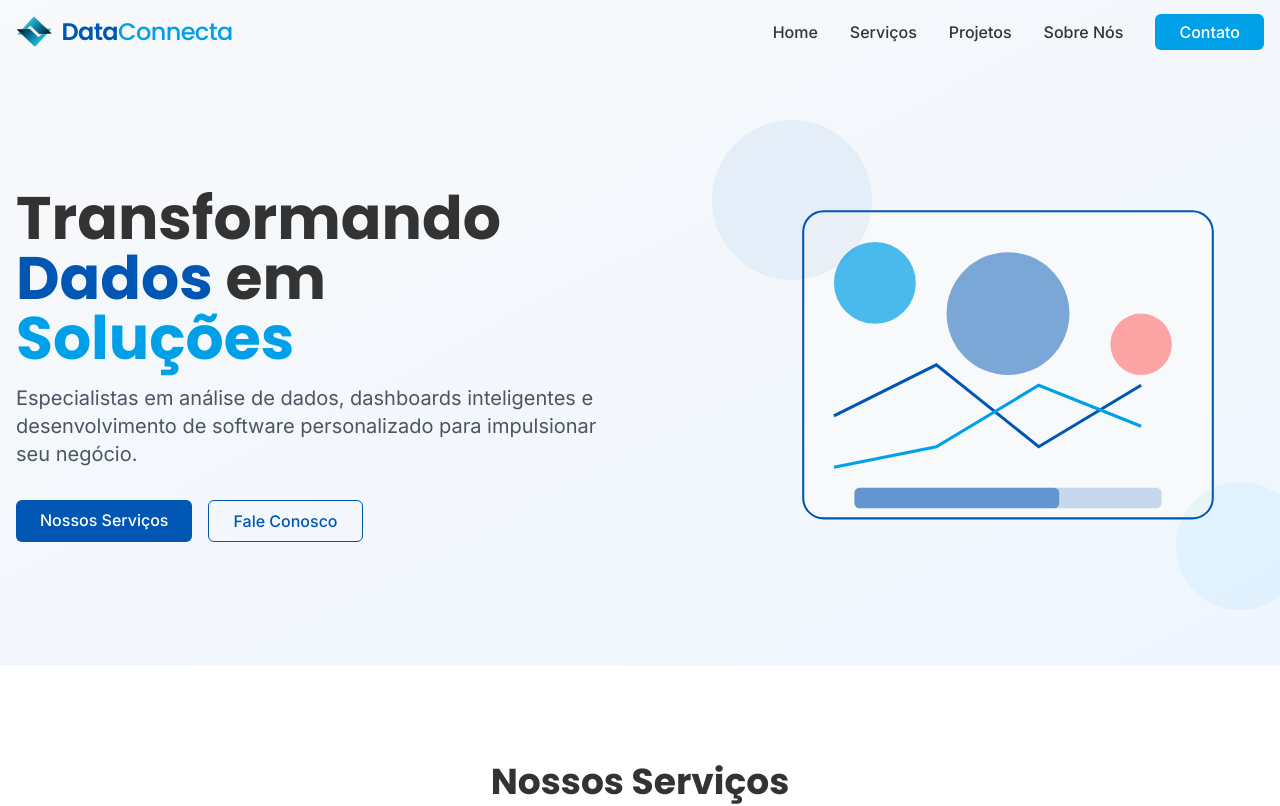
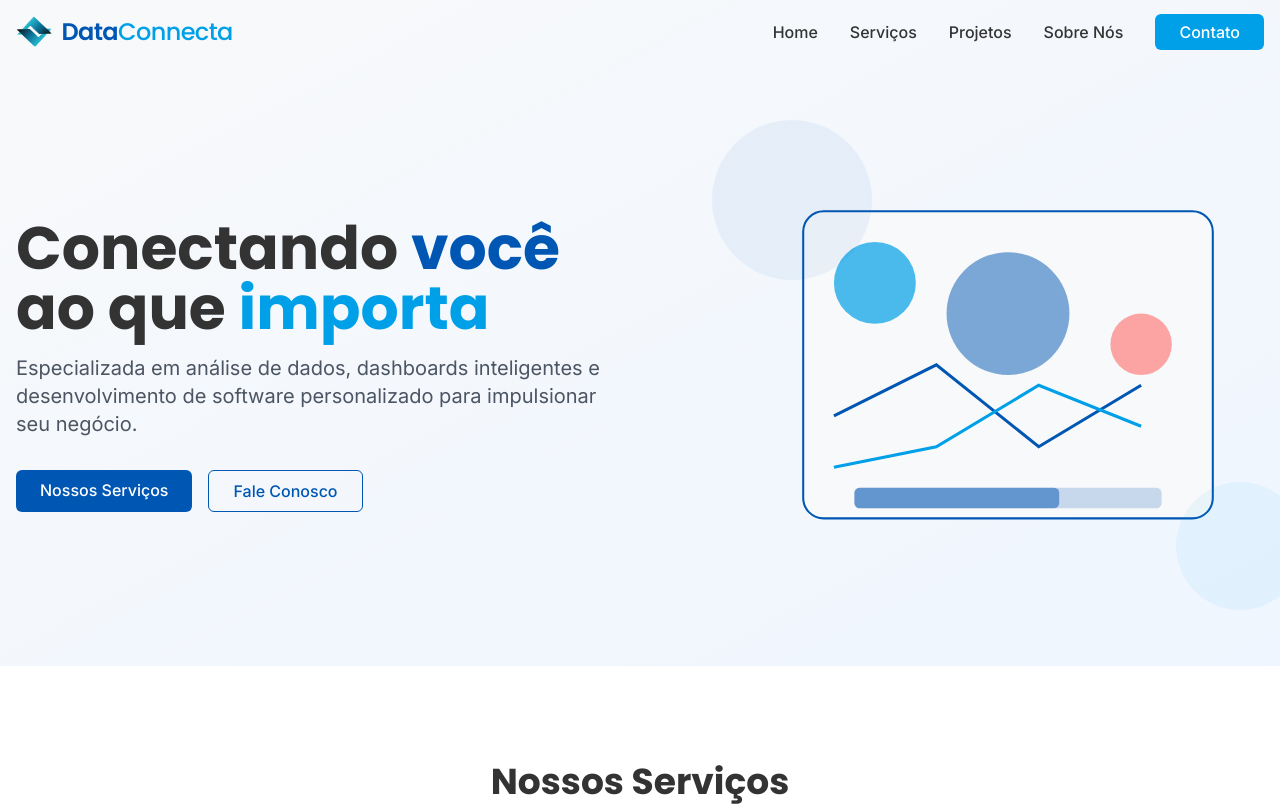
Before and after one commit to ShillyaRodgez/Data-Connecta, a React (Vite) app: page / in a window 1280 px wide. Shown: the top 806 px of the page. Built offline with nearby package versions, Linux system fonts and the light colour scheme; the HTML template or start-up script is replaced by a standard one.

Commit message:
docs(components): update text content in Contact and Hero components
Update the text in the Contact and Hero components to better reflect the company's messaging and branding. The changes include more descriptive and engaging language to improve user communication.

```diff
--- a/src/components/Contact.jsx
+++ b/src/components/Contact.jsx
@@ -71,7 +71,7 @@ const Contact = () => {
       <div className="container max-w-5xl">
         <h2 className="section-title">Entre em Contato</h2>
         <p className="section-subtitle">
-          Estamos prontos para ajudar sua empresa a transformar dados em resultados.
+          Estamos prontos para ajudar sua empresa a transformar dados, código e criatividade em soluções que fazem sentido.
           Preencha o formulário abaixo e nossa equipe entrará em contato em breve.
         </p>
 
--- a/src/components/Hero.jsx
+++ b/src/components/Hero.jsx
@@ -12,10 +12,10 @@ const Hero = () => {
         {/* Conteúdo de texto */}
         <div className="text-center md:text-left">
           <h1 className="mb-4 text-4xl font-bold leading-tight md:text-5xl lg:text-6xl">
-            Transformando <span className="text-primary">Dados</span> em <span className="text-secondary">Soluções</span>
+            Conectando <span className="text-primary"> você </span> ao que <span className="text-secondary"> importa </span>
           </h1>
           <p className="mb-8 text-lg text-gray-600 md:text-xl">
-            Especialistas em análise de dados, dashboards inteligentes e desenvolvimento de software personalizado para impulsionar seu negócio.
+            Especializada em análise de dados, dashboards inteligentes e desenvolvimento de software personalizado para impulsionar seu negócio.
           </p>
           <div className="flex flex-col space-y-4 md:flex-row md:space-y-0 md:space-x-4 md:justify-start justify-center">
             <a href="#services" className="btn btn-primary">
```
